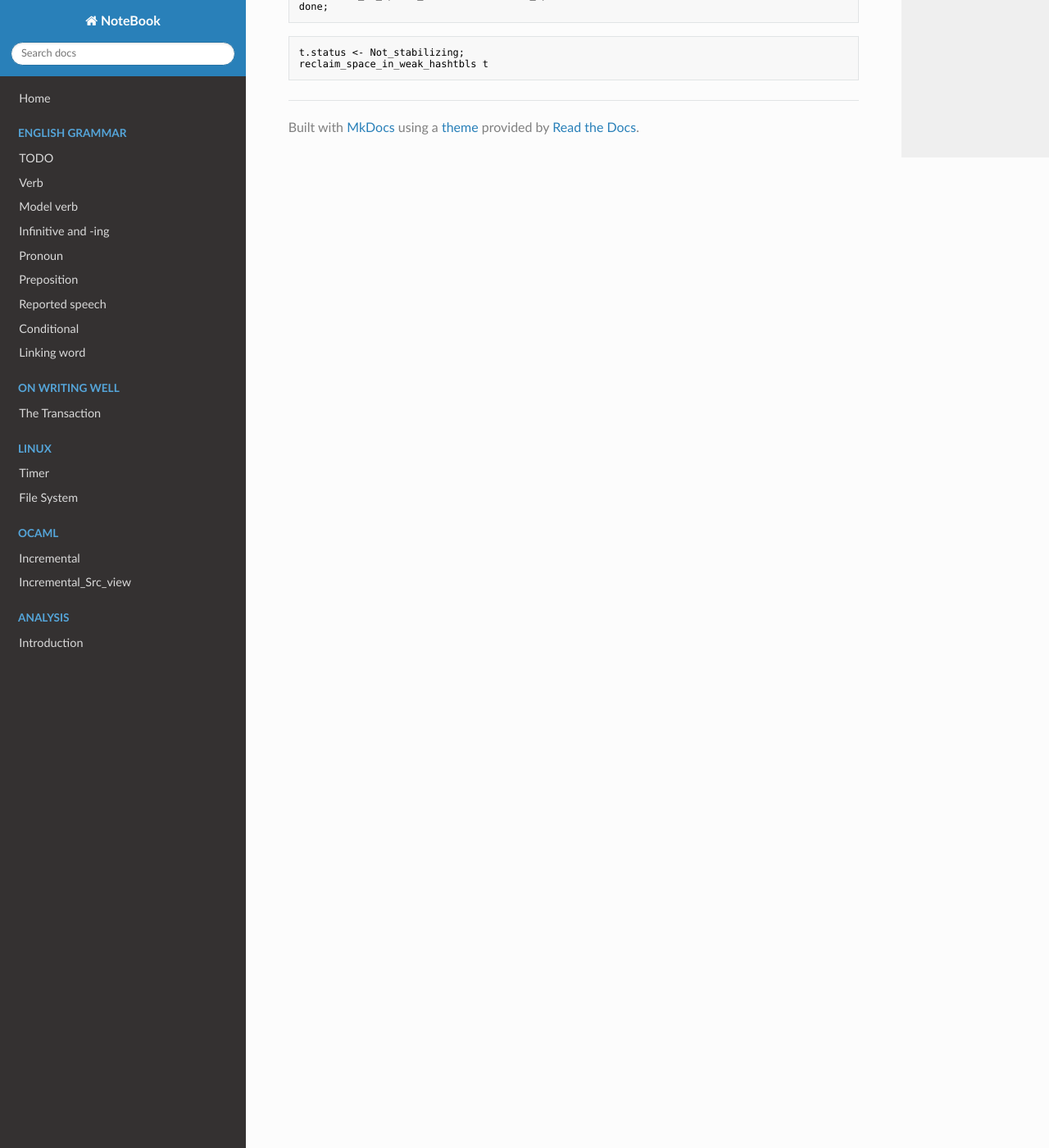
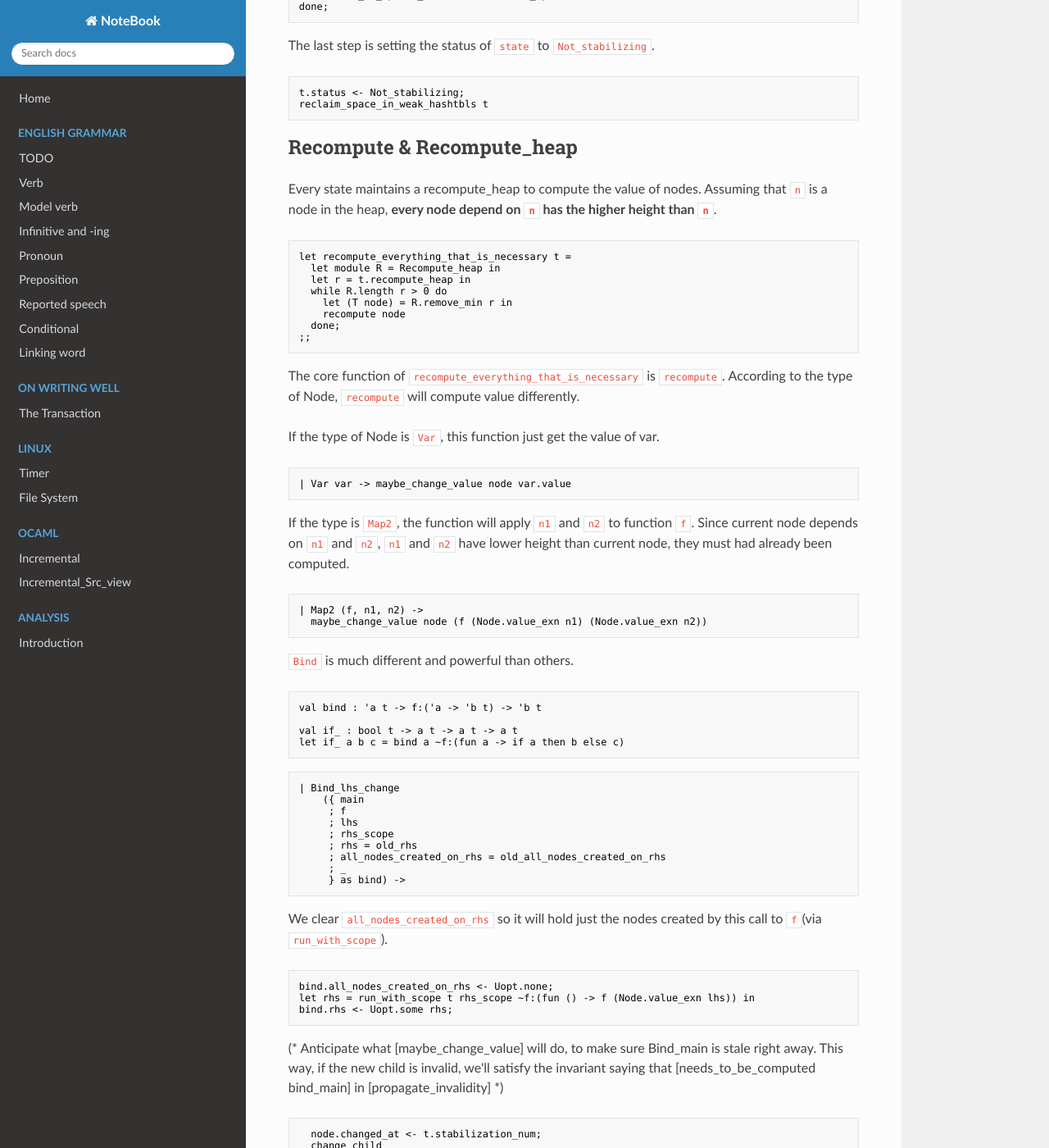
Before and after one commit to junyu92/Notebook, an MkDocs documentation site: the page built from docs/ocaml/stabilize.md, in a window 1280 px wide and 1400 px high, scrolled down 3347 px. Shown: the whole window at 82% size. Built offline with MkDocs 1.6.1, drawn with Linux system fonts in a browser that asks for light colours; nearby versions of some CDN libraries; some of the changed text lies outside the part shown.

Commit message:
Update stabilize.md

````diff
--- a/docs/ocaml/stabilize.md
+++ b/docs/ocaml/stabilize.md
@@ -193,7 +193,112 @@ while not (Stack.is_empty t.run_on_update_handlers) do
 done;
 ```
 
+The last step is setting the status of ``state`` to ``Not_stabilizing``.
+
 ```ocaml
 t.status <- Not_stabilizing;
 reclaim_space_in_weak_hashtbls t
 ```
+
+## Recompute & Recompute_heap
+
+Every state maintains a recompute_heap to compute the value of nodes.
+Assuming that ``n`` is a node in the heap, **every node depend on ``n`` has the
+higher height than ``n``**.
+
+```ocaml
+let recompute_everything_that_is_necessary t =
+  let module R = Recompute_heap in
+  let r = t.recompute_heap in
+  while R.length r > 0 do
+    let (T node) = R.remove_min r in
+    recompute node
+  done;
+;;
+```
+
+The core function of ``recompute_everything_that_is_necessary`` is ``recompute``.
+According to the type of Node, ``recompute`` will compute value differently.
+
+If the type of Node is ``Var``, this function just get the value of var.
+
+```ocaml
+| Var var -> maybe_change_value node var.value
+```
+
+If the type is ``Map2``, the function will apply ``n1`` and ``n2`` to function ``f``. Since
+current node depends on ``n1`` and ``n2``, ``n1`` and ``n2`` have lower height than current node,
+they must had already been computed.
+
+```ocaml
+| Map2 (f, n1, n2) ->
+  maybe_change_value node (f (Node.value_exn n1) (Node.value_exn n2))
+```
+
+``Bind`` is much different and powerful than others.
+
+```ocaml
+val bind : 'a t -> f:('a -> 'b t) -> 'b t
+
+val if_ : bool t -> a t -> a t -> a t
+let if_ a b c = bind a ~f:(fun a -> if a then b else c)
+```
+
+```ocaml
+| Bind_lhs_change
+    ({ main
+     ; f
+     ; lhs
+     ; rhs_scope
+     ; rhs = old_rhs
+     ; all_nodes_created_on_rhs = old_all_nodes_created_on_rhs
+     ; _
+     } as bind) ->
+```
+
+We clear ``all_nodes_created_on_rhs`` so it will hold just the nodes created by
+this call to ``f``(via ``run_with_scope``).
+
+```ocaml
+bind.all_nodes_created_on_rhs <- Uopt.none;
+let rhs = run_with_scope t rhs_scope ~f:(fun () -> f (Node.value_exn lhs)) in
+bind.rhs <- Uopt.some rhs;
+```
+
+
+(* Anticipate what [maybe_change_value] will do, to make sure Bind_main is stale
+   right away. This way, if the new child is invalid, we'll satisfy the invariant
+   saying that [needs_to_be_computed bind_main] in [propagate_invalidity] *)
+
+```ocaml
+  node.changed_at <- t.stabilization_num;
+  change_child
+    ~parent:main
+    ~old_child:old_rhs
+    ~new_child:rhs
+    ~child_index:Kind.bind_rhs_child_index;
+```
+
+We invalidate after ``change_child``, because invalidation changes the ``kind`` of
+nodes to ``Invalid``, which means that we can no longer visit their children.
+Also, the ``old_rhs`` nodes are typically made unnecessary by ``change_child``, and
+so by invalidating afterwards, we will not waste time adding them to the
+recompute heap and then removing them.
+
+```ocaml
+if Uopt.is_some old_rhs
+then (
+  if t.bind_lhs_change_should_invalidate_rhs
+  then invalidate_nodes_created_on_rhs old_all_nodes_created_on_rhs
+  else
+    rescope_nodes_created_on_rhs
+      t
+      old_all_nodes_created_on_rhs
+      ~new_scope:main.created_in;
+  propagate_invalidity t);
+(* [node] was valid at the start of the [Bind_lhs_change] branch, and invalidation
+   only visits higher nodes, so [node] is still valid. *)
+if debug then assert (Node.is_valid node);
+maybe_change_value node ()
+| Bind_main { rhs; _ } -> copy_child ~parent:node ~child:(Uopt.value_exn rhs)
+```
````
